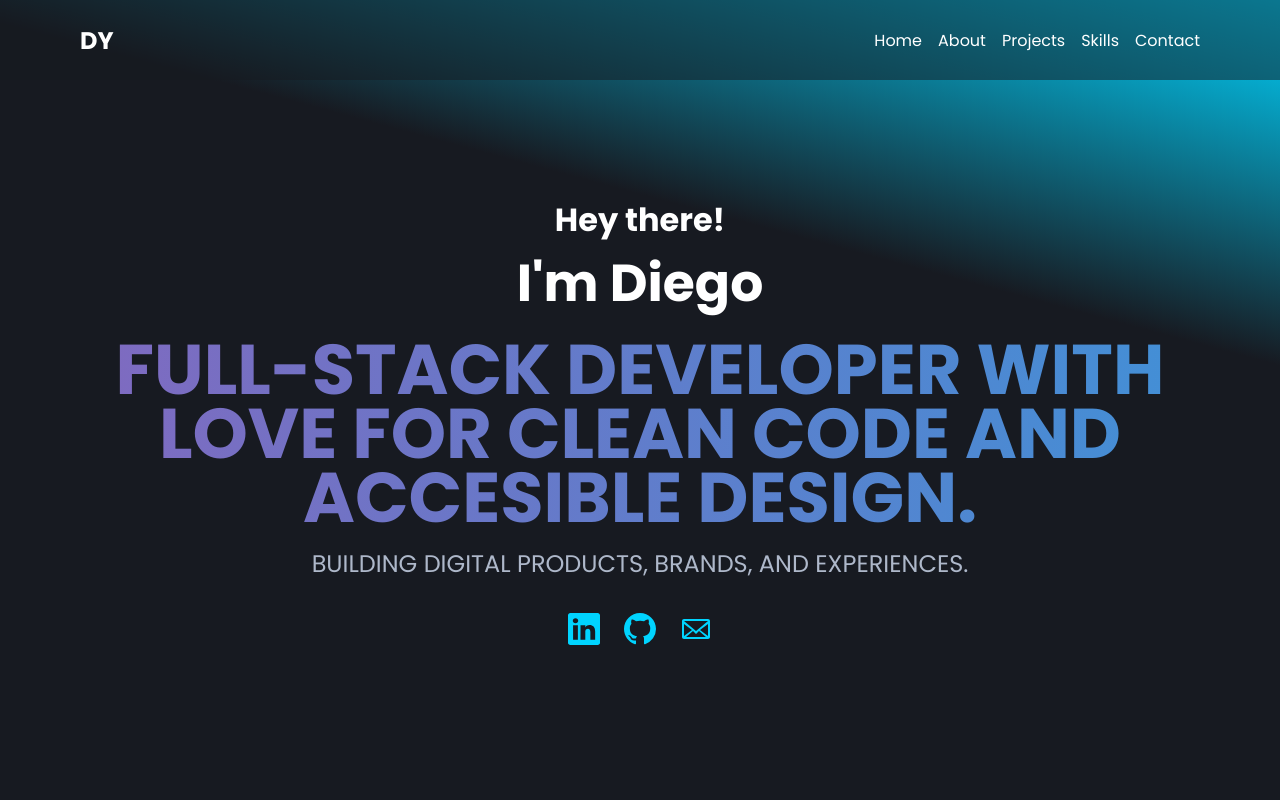
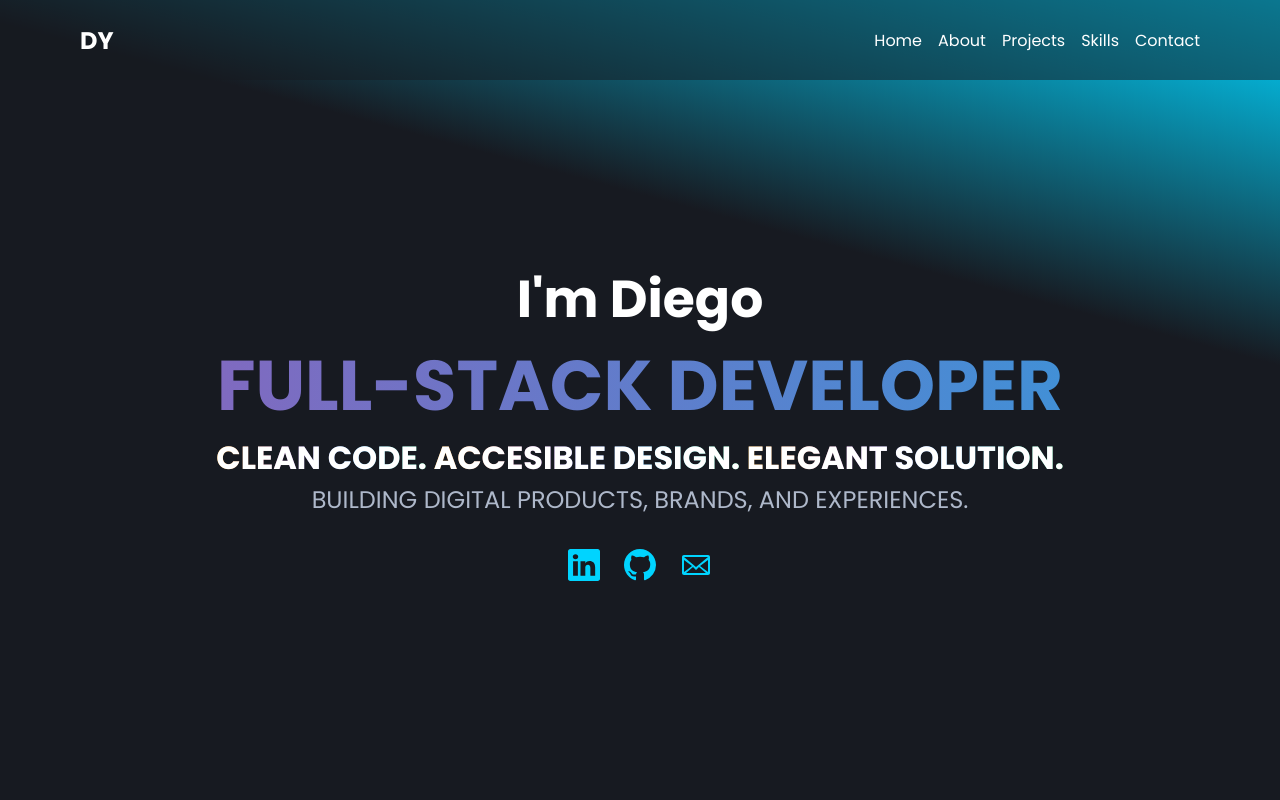
Before and after one commit to diegoyon/portfolio-v3, a React (Create React App) app: page / in a window 1280 px wide. Shown: the top 800 px of the page. Built offline with nearby package versions, Linux system fonts and the light colour scheme.

Commit message:
change home layout

```diff
--- a/src/sections/Home/Home.css
+++ b/src/sections/Home/Home.css
@@ -40,8 +40,37 @@
 }
 
 .home h3 {
-  color: white;
+  /* color: white; */
+  display: inline;
   animation: slidein 2s ease-in;
+  color: transparent;
+  background-image: linear-gradient(
+    to left,
+    #2ecc71,
+    #3498db,
+    #9b59b6,
+    #f39c12
+  );
+  background-clip: text;
+  animation: color 10s linear 0s infinite;
+}
+
+@keyframes color {
+  0% {
+    color: white;
+  }
+  40% {
+    color: white;
+  }
+  50% {
+    color: transparent;
+  }
+  60% {
+    color: white;
+  }
+  100% {
+    color: white;
+  }
 }
 
 @keyframes animate {
--- a/src/sections/Home/Home.js
+++ b/src/sections/Home/Home.js
@@ -6,11 +6,14 @@ import { GoMail } from 'react-icons/go';
 const Home = () => {
   return (
     <section className="home" id="home">
-      <h3>Hey there!</h3>
+      {/* <h3>Hey there!</h3> */}
       <h1>I'm Diego</h1>
-      <h2>
-        FULL-STACK DEVELOPER WITH LOVE FOR CLEAN CODE AND ACCESIBLE DESIGN.
-      </h2>
+      <h2>FULL-STACK DEVELOPER</h2>
+      <div>
+        <h3>CLEAN CODE. </h3>
+        <h3>ACCESIBLE DESIGN. </h3>
+        <h3>ELEGANT SOLUTION.</h3>
+      </div>
       <p>BUILDING DIGITAL PRODUCTS, BRANDS, AND EXPERIENCES.</p>
       <ul className="icon-list">
         <li>
```
